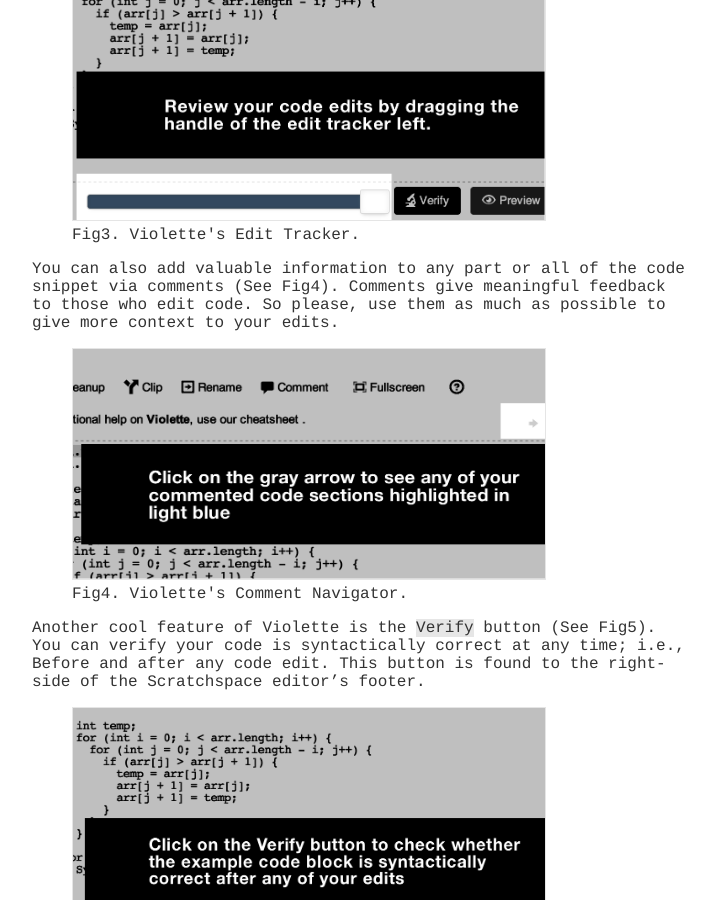
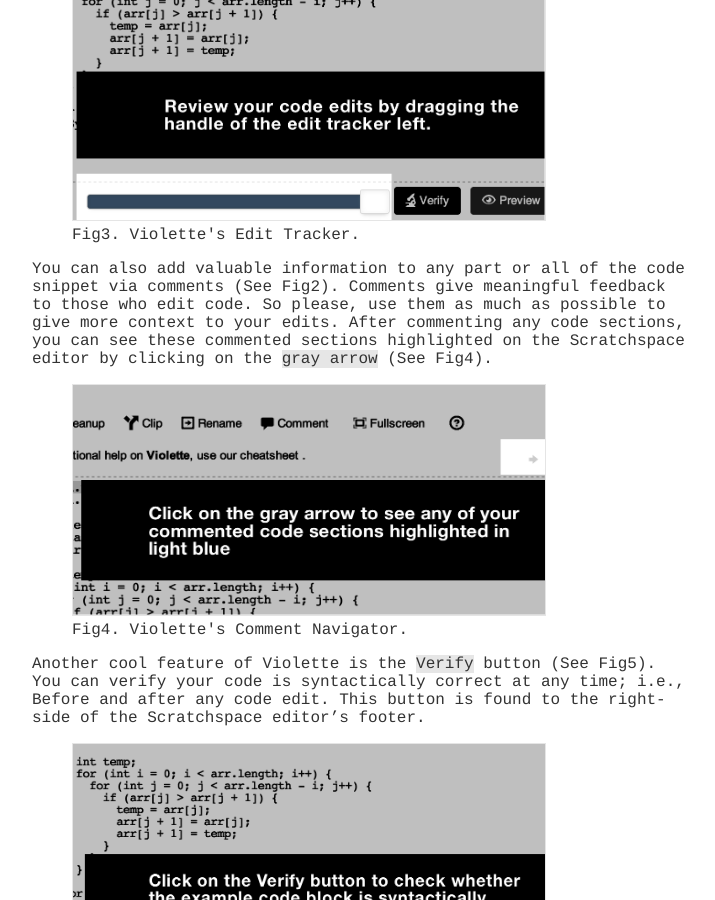
Before and after one commit to hsanchez/hsanchez.github.io, a Jekyll site: the page built from posts/thesiswork/tools/_posts/2014-07-22-violette.md, in a window 1280 px wide and 900 px high, scrolled down 2015 px. Shown: the whole window, without its empty margins (278-993 px from the left). Built offline with Jekyll 4.4.1, drawn with Linux system fonts in a browser that asks for light colours; Markdown is read by kramdown in place of the engine named in the settings.

Commit message:
updated text talking about comments and navigation of comments

```diff
--- a/posts/thesiswork/tools/_posts/2014-07-22-violette.md
+++ b/posts/thesiswork/tools/_posts/2014-07-22-violette.md
@@ -39,7 +39,7 @@
 
 {% include image.html url="http://www.huascarsanchez.com/static/edittracker.png" description="Violette's Edit Tracker" caption="Fig3. Violette's Edit Tracker." height = "276" width = "472"%}
 
-You can also add valuable information to any part or all of the code snippet via comments (See Fig4). Comments give meaningful feedback to those who edit code. So please, use them as much as possible to give more context to your edits.
+You can also add valuable information to any part or all of the code snippet via comments (See Fig2). Comments give meaningful feedback to those who edit code. So please, use them as much as possible to give more context to your edits. After commenting any code sections, you can see these commented sections highlighted on the Scratchspace editor by clicking on the `gray arrow` (See Fig4).
 
 {% include image.html url="http://www.huascarsanchez.com/static/comments.png" description="Violette's Comment Navigator" caption="Fig4. Violette's Comment Navigator." height = "230" width = "472"%}
 
```
